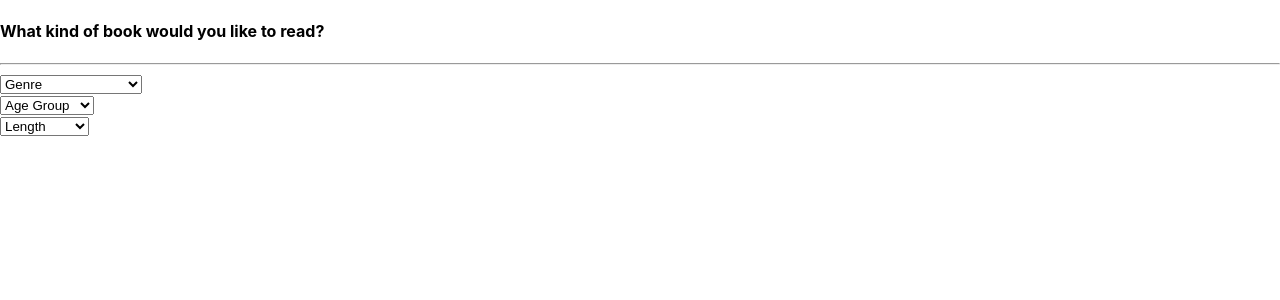
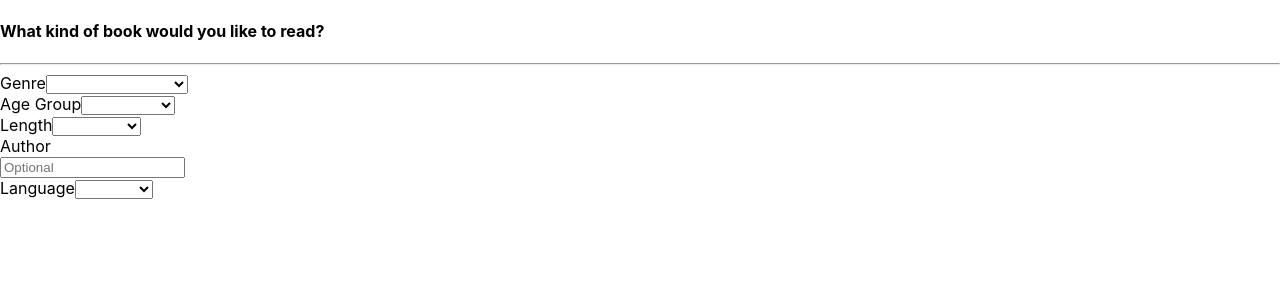
Before and after one commit to riyeur/Booki, a React (Create React App) app in the folder frontend/: page /llm-prompt in a window 1280 px wide. Shown: the top 300 px of the page. Built offline with nearby package versions, Linux system fonts and the light colour scheme.

Commit message:
Finished most of the basic structure of the LLM prompt form page

```diff
--- a/frontend/src/components/LLMPromptForm.js
+++ b/frontend/src/components/LLMPromptForm.js
@@ -2,6 +2,8 @@ import React from 'react';
 import Genre from '../components/llm-prompt-form-components/Genre';
 import AgeGroup from '../components/llm-prompt-form-components/AgeGroup';
 import Length from '../components/llm-prompt-form-components/Length';
+import Author from '../components/llm-prompt-form-components/Author';
+import Language from '../components/llm-prompt-form-components/Language';
 
 const LLMPromptForm = () => {
 
@@ -16,6 +18,8 @@ const LLMPromptForm = () => {
                     <Genre></Genre>
                     <AgeGroup></AgeGroup>
                     <Length></Length>
+                    <Author></Author>
+                    <Language></Language>
                 </form>
             </div>
         </div>
--- a/frontend/src/components/llm-prompt-form-components/AgeGroup.js
+++ b/frontend/src/components/llm-prompt-form-components/AgeGroup.js
@@ -9,8 +9,9 @@ const AgeGroup = () => {
 
     return (
         <div className='age-group'>
+            <label>Age Group</label>
             <select className='group' name='options'>
-                <option value="" disabled selected>Age Group</option>
+                <option value='' disabled selected></option>
                 {groups.map((group, index) => (
                     <option key={index} value={group.toLowerCase().replace(/\s+/g, '-')}>
                         {group}
--- /dev/null
+++ b/frontend/src/components/llm-prompt-form-components/Author.js
@@ -0,0 +1,14 @@
+import React from 'react';
+
+const Author = () => {
+    return (
+        <div className='author'>
+            <label>Author</label>
+            <div className='author-name'>
+                <input type='text' placeholder='Optional' className='author-input'></input>
+            </div>
+        </div>
+    );
+}
+
+export default Author;
--- a/frontend/src/components/llm-prompt-form-components/Genre.js
+++ b/frontend/src/components/llm-prompt-form-components/Genre.js
@@ -12,8 +12,9 @@ const Genre = () => {
 
     return (
         <div className='genres'>
+            <label>Genre</label>
             <select className='genre' name='options'>
-                <option value="" disabled selected>Genre</option>
+                <option value='' disabled selected></option>
                 {genres.map((genre, index) => (
                     <option key={index} value={genre.toLowerCase().replace(/\s+/g, '-')}>
                         {genre}
--- /dev/null
+++ b/frontend/src/components/llm-prompt-form-components/Language.js
@@ -0,0 +1,24 @@
+import React from 'react';
+
+const Language = () => {
+
+    const languages = [
+        "English", "French", "Spanish", "Mandarin", "Hindi", "Urdu"
+    ];
+
+    return (
+        <div className='languages'>
+            <label>Language</label>
+            <select className='language' name='options' defaultValue="English">
+                <option value=''></option>
+                {languages.map((language, index) => (
+                    <option key={index} value={language.toLowerCase().replace(/\s+/g, '-')}>
+                        {language}
+                    </option>
+                ))}
+            </select>
+        </div>
+    );
+}
+
+export default Language;
--- a/frontend/src/components/llm-prompt-form-components/Length.js
+++ b/frontend/src/components/llm-prompt-form-components/Length.js
@@ -9,8 +9,9 @@ const Length = () => {
 
     return (
         <div className='length'>
+            <label>Length</label>
             <select className='lengths' name='options'>
-                <option value="" disabled selected>Length</option>
+                <option value='' disabled selected></option>
                 {length.map((length, index) => (
                     <option key={index} value={length.toLowerCase().replace(/\s+/g, '-')}>
                         {length}
```
